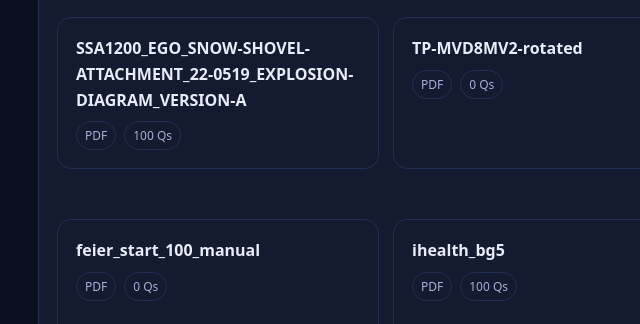
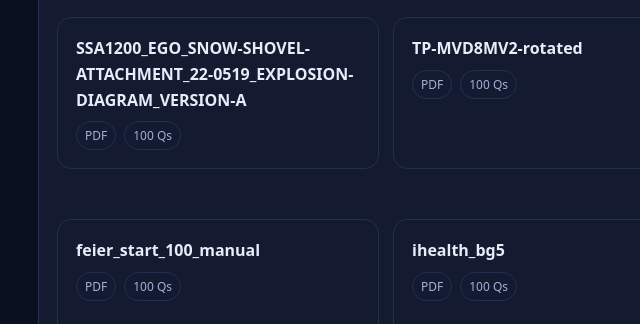
Before and after one commit to jiyouhai/pdf-to-markdown, a plain HTML site: page docs/index.html in a window 1280 px wide. Shown: the part 628-952 px from the top of the page, 86-726 px from the left. Drawn offline with Linux system fonts and the light colour scheme.

Commit message:
Update index.html

```diff
--- a/docs/index.html
+++ b/docs/index.html
@@ -68,7 +68,7 @@
         <div class="card-title">TP-MVD8MV2-rotated</div>
         <div class="card-body">
           <div class="pill">PDF</div>
-          <div class="pill">0 Qs</div>
+          <div class="pill">100 Qs</div>
         </div>
       </a>
 
@@ -84,7 +84,7 @@
         <div class="card-title">feier_start_100_manual</div>
         <div class="card-body">
           <div class="pill">PDF</div>
-          <div class="pill">0 Qs</div>
+          <div class="pill">100 Qs</div>
         </div>
       </a>
 
```
